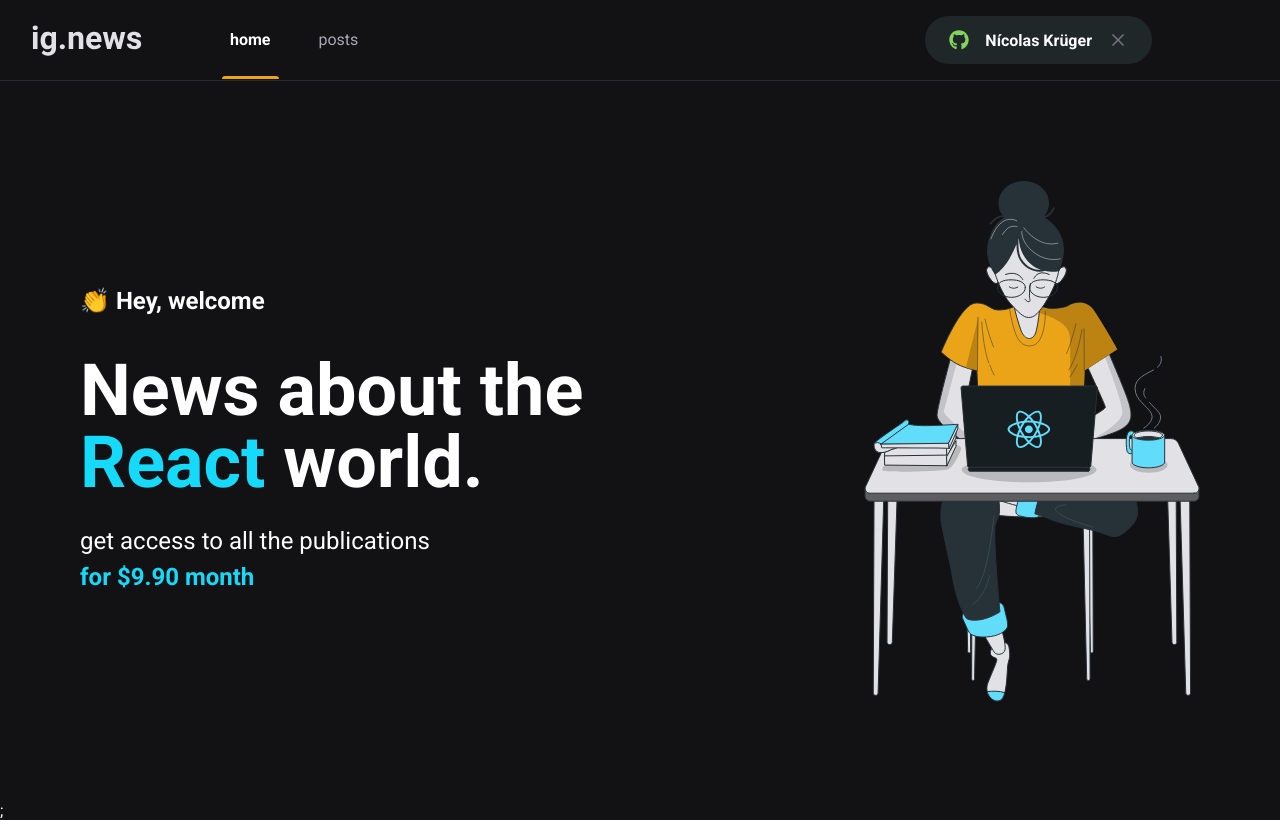
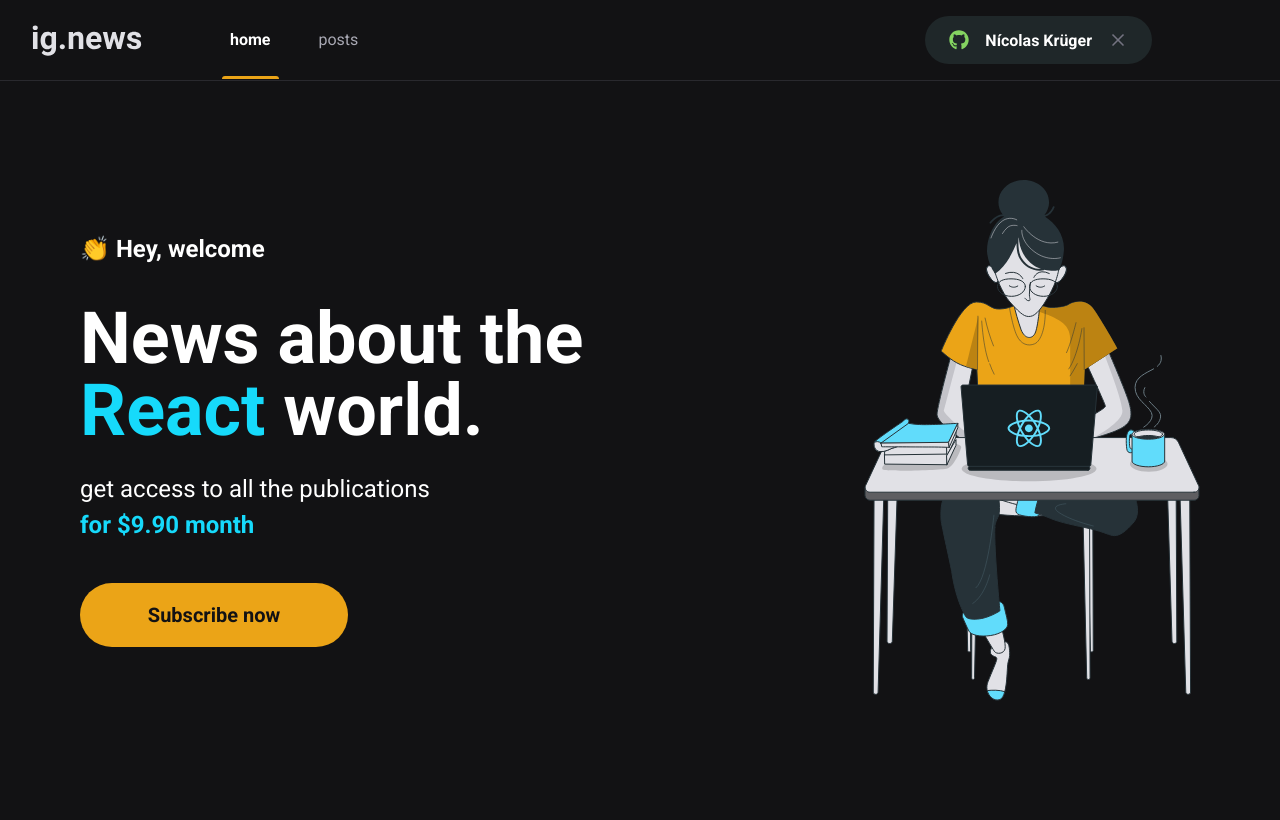
Before and after one commit to nicolaskruger/ignews, a Next.js app: page / in a window 1280 px wide. Built offline with nearby package versions, Linux system fonts and the light colour scheme.

Commit message:
feat: subscribe button

```diff
--- /dev/null
+++ b/src/components/SubscribeButton/index.tsx
@@ -0,0 +1,13 @@
+import { FC } from "react"
+import styles from "./styles.module.scss"
+
+export const SubscribeButton: FC = () => {
+    return (
+        <button
+            type="button"
+            className={styles.subscribeButton}
+        >
+            Subscribe now
+        </button>
+    )
+}
--- /dev/null
+++ b/src/components/SubscribeButton/styles.module.scss
@@ -0,0 +1,19 @@
+.subscribeButton {
+  height: 4rem;
+  width: 268px;
+  border: 0;
+  border-radius: 2rem;
+  background-color: var(--yellow-500);
+  color: var(--gray-900);
+  font-size: 1.25rem;
+  display: flex;
+  align-items: center;
+  justify-content: center;
+  font-weight: bold;
+
+  transition: filter 0.2s;
+
+  &:hover {
+    filter: brightness(0.8);
+  }
+}
--- a/src/pages/_app.tsx
+++ b/src/pages/_app.tsx
@@ -6,7 +6,7 @@
 const MyApp: NextPage<AppProps> = ({ Component, pageProps }) => {
   return <>
     <Header />
-    <Component {...pageProps} />;
+    <Component {...pageProps} />
   </>
 }
 
--- a/src/pages/home.module.scss
+++ b/src/pages/home.module.scss
@@ -2,7 +2,7 @@
   max-width: 1120px;
   margin: 0 auto;
   padding: 0 2rem;
-  height: calc(100vh - 5rem);
+  height: calc(100vh - 5rem - 1px);
   display: flex;
   align-items: center;
   justify-content: space-between;
@@ -34,4 +34,8 @@
       font-weight: bold;
     }
   }
+
+  button {
+    margin-top: 2.5rem;
+  }
 }
--- a/src/pages/index.tsx
+++ b/src/pages/index.tsx
@@ -1,5 +1,6 @@
 import { NextPage } from "next";
 import Head from "next/head";
+import { SubscribeButton } from "../components/SubscribeButton";
 import styles from "./home.module.scss";
 
 const Home: NextPage = () => {
@@ -17,6 +18,7 @@
             get access to all the publications <br />
             <span>for $9.90 month</span>
           </p>
+          <SubscribeButton />
         </section>
         <img src="/images/avatar.svg" alt="Girl coding" />
       </main>
```
